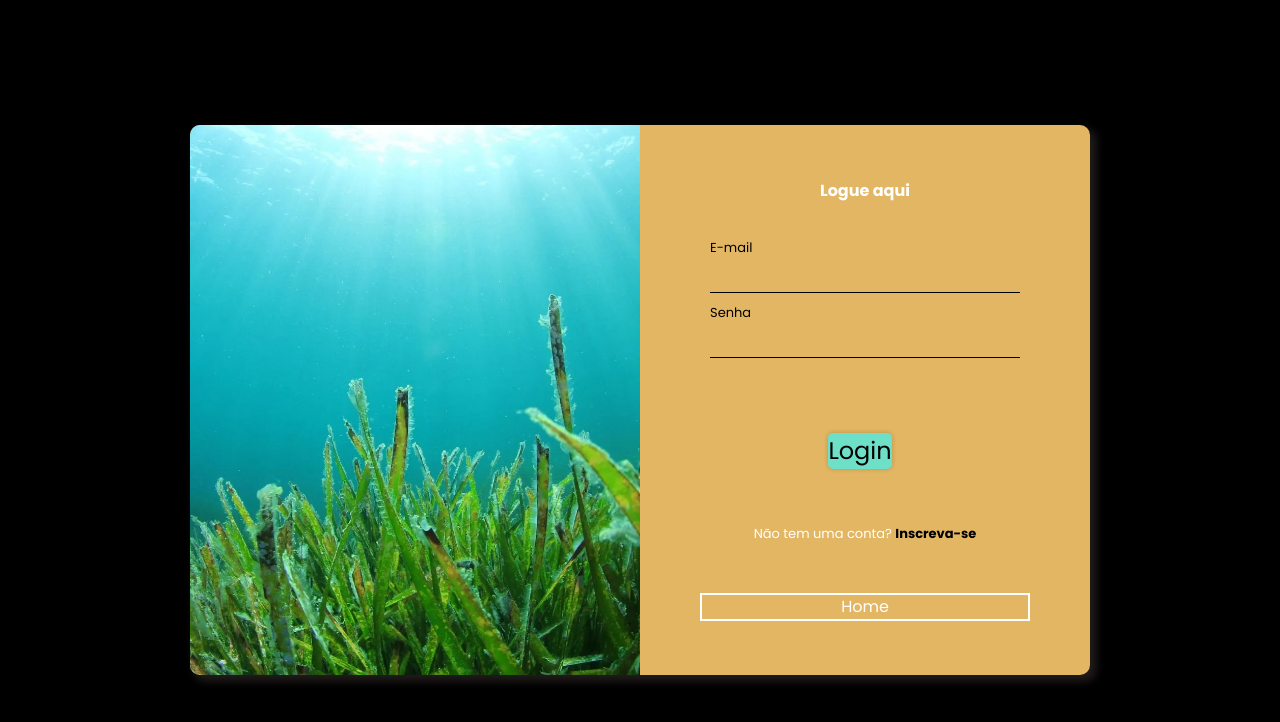
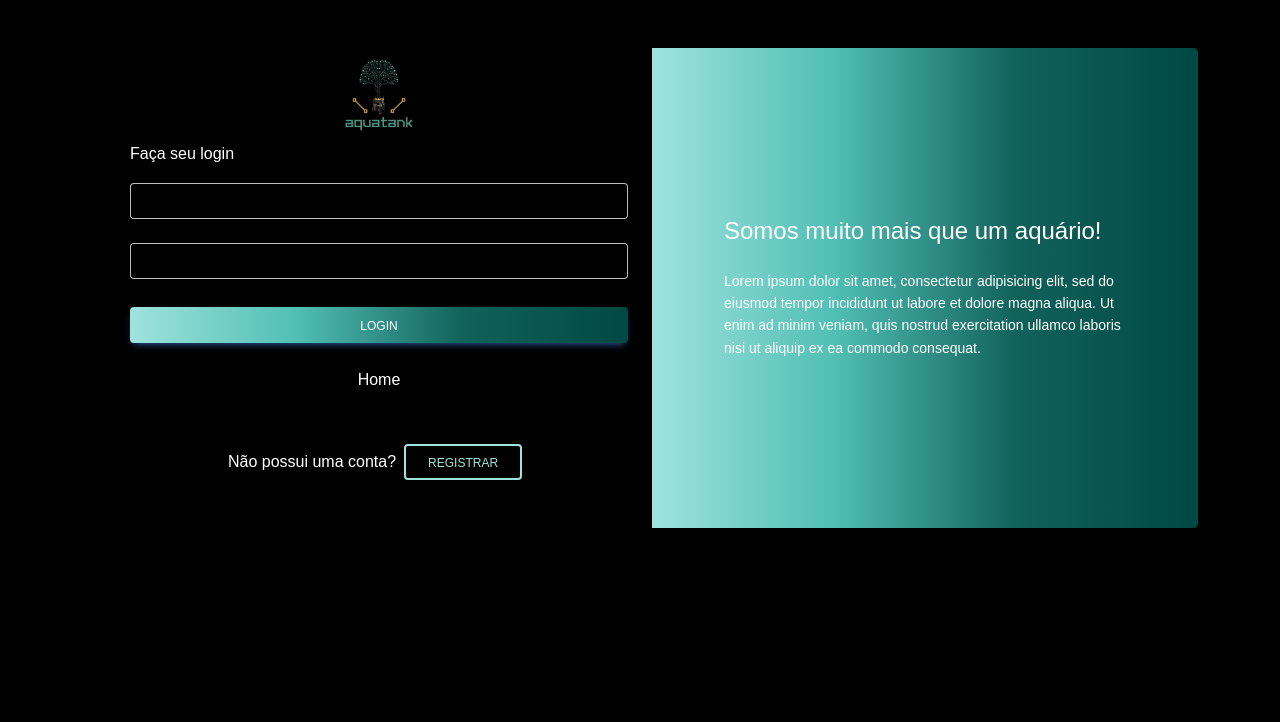
Before and after one commit to LilithGouveia/next-challenge-application, a React (Vite) app: page /login in a window 1280 px wide. Shown: the top 722 px of the page. Built offline with nearby package versions, Linux system fonts and the light colour scheme.

Commit message:
consertando session storage.

```diff
--- a/api.json
+++ b/api.json
@@ -267,5 +267,10 @@
     "email": "ralphdomingues5454@icloud.edu",
     "name": "Ralph Domingues",
     "senha": "Nam"
+  }, {
+    "id": 51,
+    "email": "q@q.com",
+    "name": "q",
+    "senha": "123123123"
   }]
 }
--- a/package.json
+++ b/package.json
@@ -14,6 +14,7 @@
     "apexcharts": "^3.43.0",
     "axios": "^1.5.1",
     "bootstrap": "^5.3.2",
+    "mdb-react-ui-kit": "^7.0.0",
     "mdb-ui-kit": "^6.4.2",
     "react": "^18.2.0",
     "react-apexcharts": "^1.4.1",
--- a/src/routes/Login/Login.jsx
+++ b/src/routes/Login/Login.jsx
@@ -1,9 +1,17 @@
-import "../../style/login.scss";
 import { useState } from "react";
 import { useNavigate } from "react-router-dom";
-import { Link } from "react-router-dom";
+import "../../style/login.scss";
+import {
+  MDBBtn,
+  MDBContainer,
+  MDBRow,
+  MDBCol,
+  MDBInput,
+} from "mdb-react-ui-kit";
+import "mdb-react-ui-kit/dist/css/mdb.min.css";
+import AquaLogo from "../../assets/aquatank_logo.png";
 
-export default function FormLogin() {
+export default function Login() {
   const navigate = useNavigate();
 
   const [usuario, setUsuario] = useState({
@@ -28,16 +36,15 @@ export default function FormLogin() {
     } catch (error) {
       alert("Ocorreu um erro no processamento da sua solicitação!");
     }
-
-    for (let x = 0; x < users.lenght; x++) {
+    for (let x = 0; x < users.length; x++) {
       user = users[x];
       if (user.email == usuario.email && user.senha == usuario.senha) {
-        alert("Login realizado com sucesso!");
+        alert("Login realizado com SUCESSO!");
         const tokenUser = Math.random().toString(16).substring(2);
         console.log(tokenUser);
         sessionStorage.setItem("token-user", tokenUser);
         sessionStorage.setItem("data-user", JSON.stringify(user));
-        navigate("/");
+        navigate("/dashboard");
         return;
       }
     }
@@ -50,54 +57,71 @@ export default function FormLogin() {
   };
 
   return (
-    <>
-      <body>
-        <div className="wrapper">
-          <div className="container main">
-            <div className="row">
-              <div className="col-md-6 side-image" />
-              <div className="col-md-6 right">
-                <div className="input-box">
-                  <header>Logue aqui</header>
-                  <div className="input-field">
-                    <input
-                      className="input"
+    <MDBContainer className="my-5 gradient-form">
+      <MDBRow>
+        <MDBCol col="6" className="mb-5">
+          <form className="d-flex flex-column ms-5" onSubmit={handleSubmit}>
+            <div className="text-center">
+              <img src={AquaLogo} alt="logo" className="img-logo" />
+            </div>
+
+            <p>Faça seu login</p>
+
+            <MDBInput
+              wrapperClass="mb-4"
+              label="Endereço de Email"
               type="email"
               name="email"
               id="idEmail"
-                      autoComplete="off"
+              placeholder="Digite seu email."
               value={usuario.email}
               onChange={handleChange}
             />
-                    <label htmlFor="idEmail">E-mail</label>
-                  </div>
-                  <div className="input-field">
-                    <input
-                      className="input"
+            <MDBInput
+              wrapperClass="mb-4"
+              label="Senha"
               type="password"
               name="senha"
               id="idSenha"
+              placeholder="Digite sua senha."
               value={usuario.senha}
               onChange={handleChange}
             />
-                    <label htmlFor="idSenha">Senha</label>
-                  </div>
-                  <div className="input-field"></div>
-                  <div className="signin">
-                    <button className="loginPoha">Login</button>
-                  </div>
-                  <div className="signin">
-                    <span>Não tem uma conta? <Link href="#">Inscreva-se</Link></span>
-                  </div>
-                  <div className="backhome">
-                    <Link className="homebtn" to="/">Home</Link>
+
+            <div className="text-center pt-1 mb-5 pb-1">
+              <MDBBtn className="mb-4 w-100 gradient-custom-2">Login</MDBBtn>
+              <div className="text-muted">
+                <a className="custom1" href="/">
+                  Home
+                </a>
               </div>
             </div>
+
+            <div className="d-flex flex-row align-items-center justify-content-center pb-4 mb-4">
+              <p className="mb-0">Não possui uma conta?</p>
+              <div className="mx-2">
+                <MDBBtn outline id="custom2">
+                  Registrar
+                </MDBBtn>
               </div>
             </div>
+          </form>
+        </MDBCol>
+
+        <MDBCol col="6" className="mb-5">
+          <div className="d-flex flex-column  justify-content-center gradient-custom-2 h-100 mb-4">
+            <div className="text-white px-3 py-4 p-md-5 mx-md-4">
+              <h4 class="mb-4">Somos muito mais que um aquário!</h4>
+              <p class="small mb-0">
+                Lorem ipsum dolor sit amet, consectetur adipisicing elit, sed do
+                eiusmod tempor incididunt ut labore et dolore magna aliqua. Ut
+                enim ad minim veniam, quis nostrud exercitation ullamco laboris
+                nisi ut aliquip ex ea commodo consequat.
+              </p>
             </div>
           </div>
-      </body>
-    </>
+        </MDBCol>
+      </MDBRow>
+    </MDBContainer>
   );
 }
--- a/src/style/login.scss
+++ b/src/style/login.scss
@@ -1,187 +1,44 @@
-/* POPPINS FONT */
-@import url("https://fonts.googleapis.com/css2?family=Poppins:wght@400;500;600;700&display=swap");
+.gradient-custom-2 {
+  /* fallback for old browsers */
+  background: #51BFB5;
 
-* {
-  font-family: "Poppins", sans-serif;
+  /* Chrome 10-25, Safari 5.1-6 */
+  background: -webkit-linear-gradient(to right, #9FE3DD, #51BFB5, #11625B, #004843);
+
+  /* W3C, IE 10+/ Edge, Firefox 16+, Chrome 26+, Opera 12+, Safari 7+ */
+  background: linear-gradient(to right, #9FE3DD, #51BFB5, #11625B, #004843);
 }
-.wrapper {
-  background-color: black;
-  padding: 0 20px 0 20px;
-}
-.main {
-  display: flex;
-  justify-content: center;
-  align-items: center;
-  min-height: 100vh;
-}
-.side-image {
-  background-image: url("../assets/algas_marinhas.webp");
-  min-height: 20vh;
-  background-position: center;
-  background-size: cover;
-  background-repeat: no-repeat;
-  border-radius: 10px 0 0 10px;
-  position: relative;
-}
-.row {
-  width: 900px;
-  height: 550px;
-  border-radius: 10px;
-  background: #e3b663;
-  padding: 0px;
-  box-shadow: 5px 5px 10px 1px rgba(173, 144, 144, 0.2);
-}
-.text {
-  position: absolute;
-  top: 50%;
-  left: 50%;
-  transform: translate(-50%, -50%);
-}
-.text p {
-  color: #e3b663;
-  font-size: 20px;
-}
-i {
-  font-weight: 400;
-  font-size: 15px;
-}
-.right {
-  display: flex;
-  justify-content: center;
-  align-items: center;
-  position: relative;
-}
-.input-box {
-  width: 330px;
-  box-sizing: border-box;
-}
-.input-box header {
-  font-weight: 700;
-  text-align: center;
-  margin-bottom: 45px;
-}
-.input-field {
-  display: flex;
-  flex-direction: column;
-  position: relative;
-  padding: 0 10px 0 10px;
-}
-.input {
-  height: 45px;
-  width: 100%;
-  background: transparent;
-  border: none;
-  border-bottom: 1px solid rgba(0, 0, 0, 0.2);
-  outline: none;
-  margin-bottom: 20px;
-  color: #40414a;
-}
-.input-box .input-field label {
-  position: absolute;
-  top: 10px;
-  left: 10px;
-  pointer-events: none;
-  transition: 0.5s;
-}
-.input-field input:focus ~ label {
-  top: -10px;
-  font-size: 13px;
-}
-.input-field input:valid ~ label {
-  top: -10px;
-  font-size: 13px;
-  color: black;
-}
-.input-field .input:focus,
-.input-field .input:valid {
-  border-bottom: 1px solid black;
-}
-.submit {
-  text-align: center;
-}
-.loginPoha {
-  background-color: #6de0c7;
-  border: none;
-  border-radius: 5px;
-  box-shadow: 0 0 5px rgba(0, 0, 0, 0.2);
-  margin-right: 10px;
-  margin-bottom: 30px;
-  margin-top: 30px;
-  font-size: 1.5rem;
-  min-width: 10%;
-  transition: all 0.4s ease-in-out;
 
-  a {
-    color: #ffffff;
-    text-decoration: none;
-    font-size: 24px;
-    list-style: none;
-    padding-top: 20px;
-    padding-bottom: 20px;
-    padding-left: 100px;
-    padding-right: 100px;
-  }
-
+.custom1{
+  color: white;
+  transition: .3s;
   &:hover {
-    background-color: #5ec2ac;
-  }
-}
-.submit:hover {
-  background: #c4fff2;
-}
-.signin {
-  text-align: center;
-  font-size: small;
-  margin-top: 25px;
-}
-span a {
-  text-decoration: none;
-  font-weight: 700;
-  color: #000;
-  transition: 0.5s;
-}
-span a:hover {
-  text-decoration: underline;
-  color: #000;
-}
-@media only screen and (max-width: 768px) {
-  .side-image {
-    border-radius: 10px 10px 0 0;
-  }
-  .text {
-    position: absolute;
-    top: 70%;
-    text-align: center;
-  }
-  .text p,
-  i {
-    font-size: 16px;
-  }
-  .row {
-    max-width: 420px;
-    width: 100%;
+    color:#9FE3DD;
+    font-size: 18px;
+    transition: .3s;
   }
 }
 
-.homebtn {
-  color: #fff;
-  text-decoration: none;
+#custom2{
+  color: #9FE3DD;
+  border-color: #9FE3DD;
+  transition: .3s;
+  &:hover {
+    color:#9FE3DD;
+    font-size: 14px;
+    transition: .3s;
+  }
 }
 
-.homebtn:hover {
-  color: #fff;
+/*e3b663 5e9186 6bf8d9*/
+@media (min-width: 768px) {
+  .gradient-form {
+    height: 100vh !important;
+  }
 }
-
-.backhome {
-  display: block;
-  border: 2px solid #fff;
-  text-align: center;
-  text-decoration: none;
-  margin-top: 50px;
-  transition: all 0.4s ease-in-out;
+@media (min-width: 769px) {
+  .gradient-custom-2 {
+    border-top-right-radius: .3rem;
+    border-bottom-right-radius: .3rem;
+  }
 }
-
-.backhome:hover {
-  border: 2px solid #fff;
-  background-color: #cea55b;
-}
```
Also changed, not shown: 1 other file (tests, documents, lock files or other folders). Lines whose indentation alone changed are shown as unchanged.
